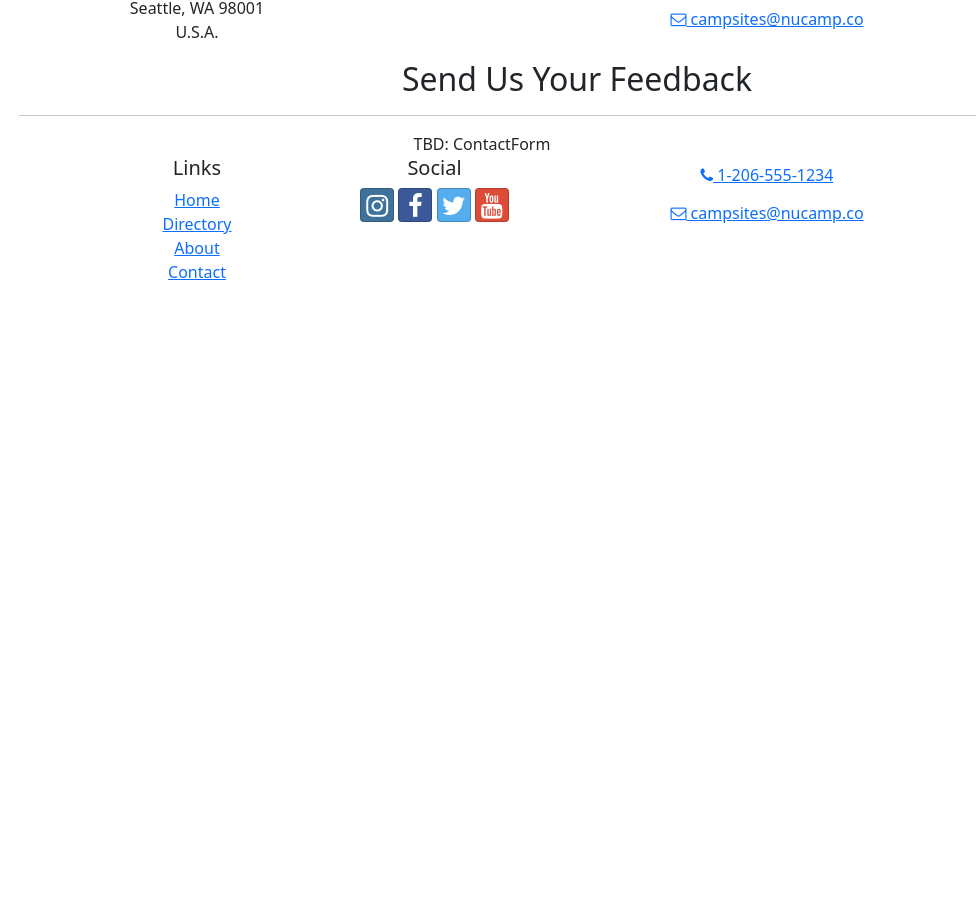
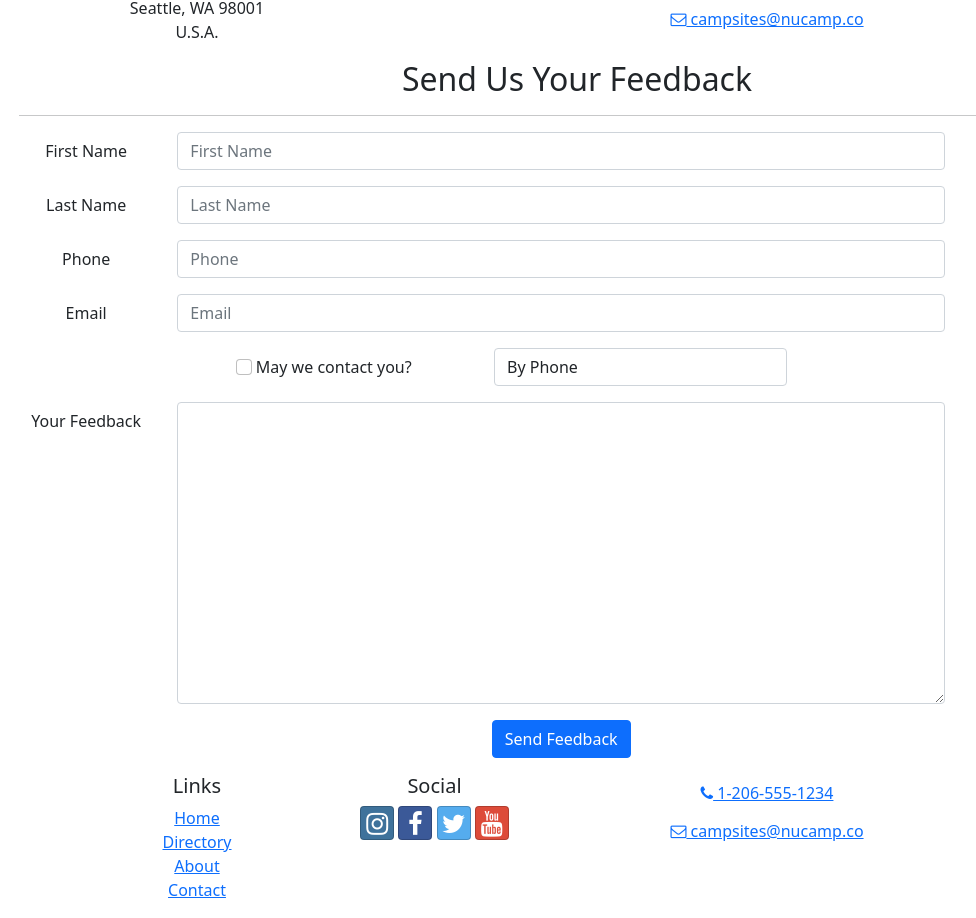
Before and after one commit to MakRae/NuCampSite-React, a React (Create React App) app: page /contact in a window 1280 px wide. Shown: the part 709-1627 px from the top of the page, without its empty margins (63-1039 px from the left). Before the commit the page ends 1009 px from the top, so only its background shows below. Built offline with nearby package versions, Linux system fonts and the light colour scheme.

Commit message:
contact form with validation

```diff
--- /dev/null
+++ b/src/features/comments/ContactForm.js
@@ -0,0 +1,120 @@
+import { Button, Label, Col, FormGroup } from "reactstrap";
+import { Formik, Field, Form, ErrorMessage } from "formik";
+import { validateContactForm } from "../../utils/validateContactForm";
+
+const ContactForm = () => {
+  const handleSubmit = (values, { resetForm }) => {
+    console.log("form values:", values);
+    console.log("in JSON format:", JSON.stringify(values));
+    resetForm();
+  };
+
+  return (
+    <Formik
+      initialValues={{
+        firstName: "",
+        lastName: "",
+        phoneNum: "",
+        email: "",
+        agree: false,
+        contactType: "By Phone",
+        feedback: "",
+      }}
+      onSubmit={handleSubmit}
+      validate={validateContactForm}
+    >
+      <Form>
+        <FormGroup row>
+          <Label htmlFor="firstName" md="2">
+            First Name
+          </Label>
+          <Col md="10">
+            <Field
+              className="form-control"
+              name="firstName"
+              placeholder="First Name"
+            />
+            <ErrorMessage name="firstName">
+              {(msg) => <p className="text-danger">{msg}</p>}
+            </ErrorMessage>
+          </Col>
+        </FormGroup>
+        <FormGroup row>
+          <Label htmlFor="lastName" md="2">
+            Last Name
+          </Label>
+          <Col md="10">
+            <Field
+              name="lastName"
+              placeholder="Last Name"
+              className="form-control"
+            />
+            <ErrorMessage name="lastName">
+              {(msg) => <p className="text-danger">{msg}</p>}
+            </ErrorMessage>
+          </Col>
+        </FormGroup>
+        <FormGroup row>
+          <Label htmlFor="phoneNum" md="2">
+            Phone
+          </Label>
+          <Col md="10">
+            <Field
+              name="phoneNum"
+              placeholder="Phone"
+              className="form-control"
+            />
+            <ErrorMessage name="phoneNum">
+              {(msg) => <p className="text-danger">{msg}</p>}
+            </ErrorMessage>
+          </Col>
+        </FormGroup>
+        <FormGroup row>
+          <Label htmlFor="email" md="2">
+            Email
+          </Label>
+          <Col md="10">
+            <Field name="email" placeholder="Email" className="form-control" />
+            <ErrorMessage name="email">
+              {(msg) => <p className="text-danger">{msg}</p>}
+            </ErrorMessage>
+          </Col>
+        </FormGroup>
+        <FormGroup row>
+          <Label check md={{ size: 4, offset: 2 }}>
+            <Field name="agree" type="checkbox" className="form-check-input" />{" "}
+            May we contact you?
+          </Label>
+          <Col md="4">
+            <Field name="contactType" as="select" className="form-control">
+              <option>By Phone</option>
+              <option>By Email</option>
+            </Field>
+          </Col>
+        </FormGroup>
+        <FormGroup row>
+          <Label htmlFor="feedback" md="2">
+            Your Feedback
+          </Label>
+          <Col md="10">
+            <Field
+              className="form-control"
+              name="feedback"
+              as="textarea"
+              rows="12"
+            />
+          </Col>
+        </FormGroup>
+        <FormGroup row>
+          <Col md={{ size: 10, offset: 2 }}>
+            <Button type="submit" color="primary">
+              Send Feedback
+            </Button>
+          </Col>
+        </FormGroup>
+      </Form>
+    </Formik>
+  );
+};
+
+export default ContactForm;
--- a/src/pages/ContactPage.js
+++ b/src/pages/ContactPage.js
@@ -1,5 +1,6 @@
 import { Container, Col, Row } from "reactstrap";
 import SubHeader from "../components/SubHeader";
+import ContactForm from "../features/comments/ContactForm";
 
 const ContactPage = () => {
   return (
@@ -8,7 +9,7 @@
 
       <Row className="row-content align-items-center">
         <Col sm="4">
-          <h5>Our Address</h5>
+          <h5>Our Addresss</h5>
           <address>
             1 Nucamp Way
             <br />
@@ -37,7 +38,9 @@
           <h2>Send Us Your Feedback</h2>
           <hr />
         </Col>
-        <Col md="10">TBD: ContactForm</Col>
+        <Col md="10">
+          <ContactForm />
+        </Col>
       </Row>
     </Container>
   );
--- /dev/null
+++ b/src/utils/validateContactForm.js
@@ -0,0 +1,30 @@
+export const validateContactForm = (values) => {
+  const errors = {};
+
+  if (!values.firstName) {
+    errors.firstName = "Required";
+  } else if (values.firstName < 2) {
+    errors.firstName = "Must be at least 2 characters.";
+  } else if (values.firstName.length > 15) {
+    errors.firstName = "Must be 15 characters or less";
+  }
+
+  if (!values.lastName) {
+    errors.lastName = "Required";
+  } else if (values.lastName < 2) {
+    errors.lastName = "Must be at least 2 characters.";
+  } else if (values.lastName.length > 15) {
+    errors.lastName = "Must be 15 characters or less";
+  }
+
+  const reg = /^\d+$/;
+  if (!reg.test(values.phoneNum)) {
+    errors.phoneNum = "The phone number should contain only numbers.";
+  }
+
+  if (!values.email.includes("@")) {
+    errors.email = "Email should contain a @";
+  }
+
+  return errors;
+};
```
